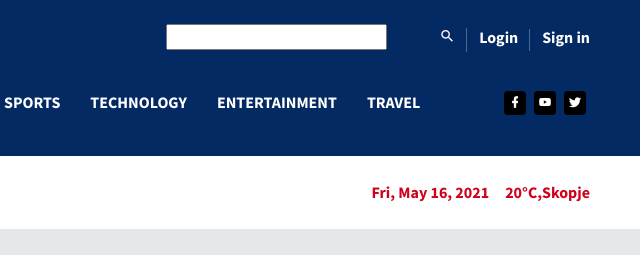
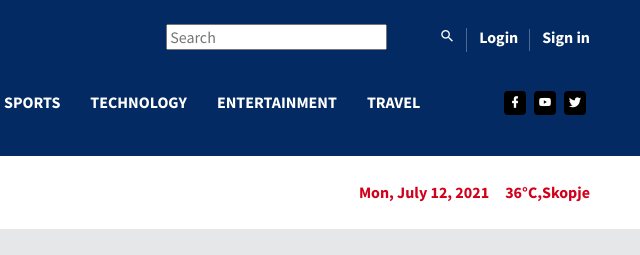
Before and after one commit to Kirca54/Denes-mk, a website: page DenesMK/index.html in a window 1280 px wide. Shown: the top 255 px of the page, 602-1242 px from the left. Drawn offline with Linux system fonts and the light colour scheme; files that its build step writes are made by us from their sources.

Commit message:
finishing touches

```diff
--- a/DenesMK/index.html
+++ b/DenesMK/index.html
@@ -41,7 +41,7 @@
                   </ul>
                   <ul class="navbar-top-right-menu">
                     <li class="nav-item">
-                      <input type="text">
+                      <input type="text" placeholder="Search">
                     </li>
                     <li class="nav-item">
                       <a href="#" class="nav-link"><i class="mdi mdi-magnify"></i></a>
@@ -149,8 +149,8 @@
                 </p>
               </div>
               <div class="d-flex">
-                <span class="mr-3 text-danger">Fri, May 16, 2021</span>
-                <span class="text-danger">20°C,Skopje</span>
+                <span class="mr-3 text-danger">Mon, July 12, 2021</span>
+                <span class="text-danger">36°C,Skopje</span>
               </div>
             </div>
           </div>
```
